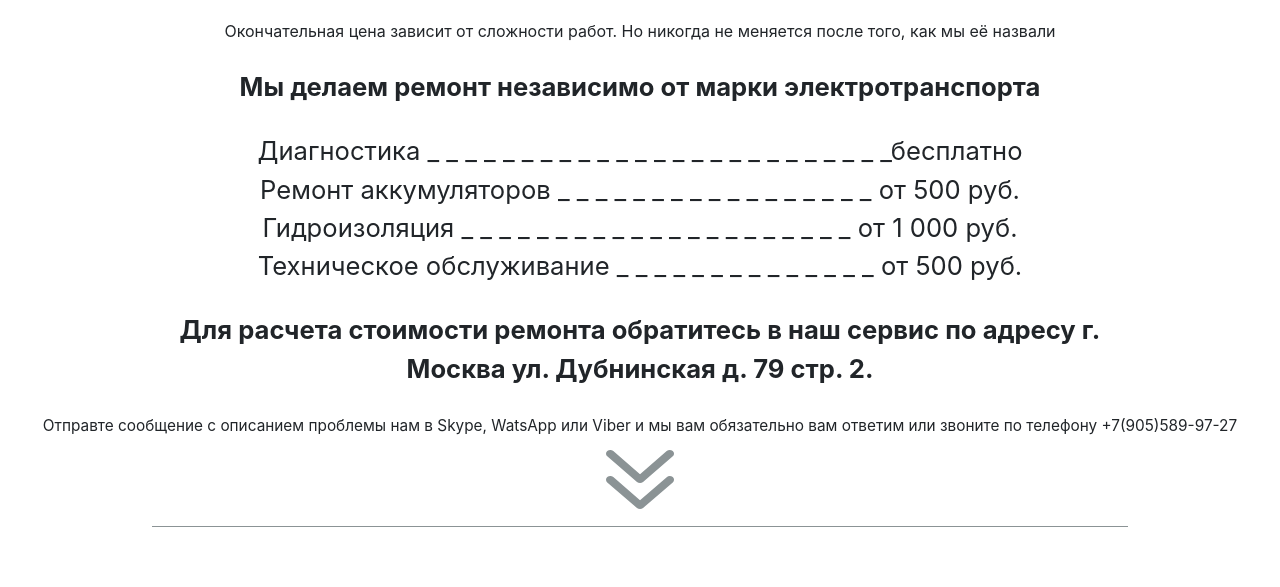
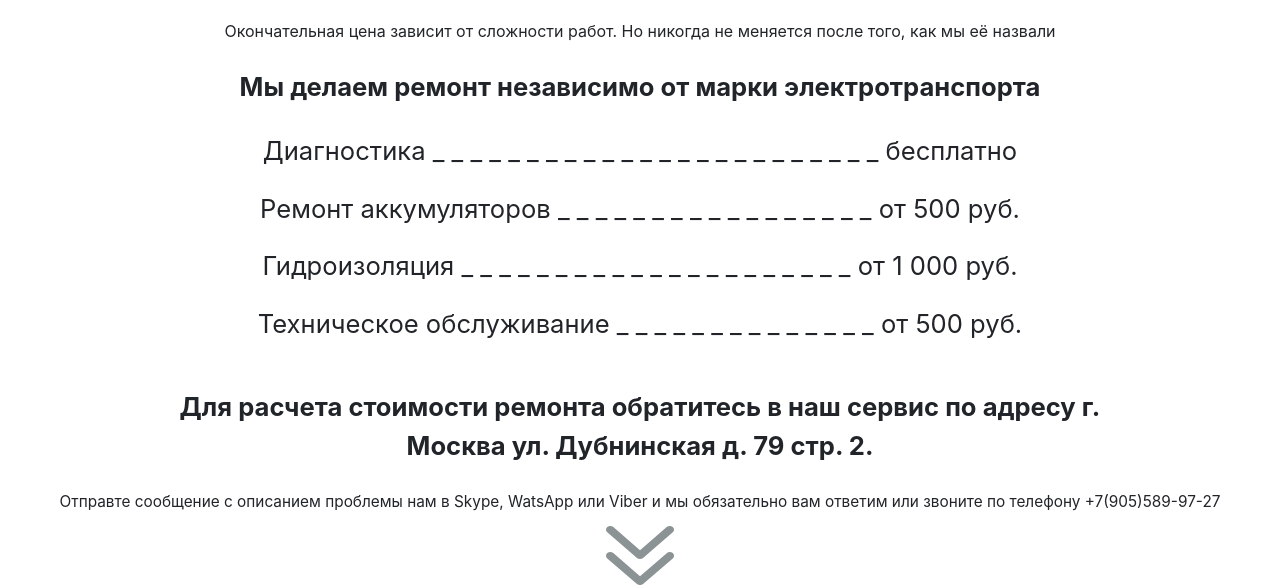
Before and after one commit to elmuza/elmov, a React (Create React App) app: page / in a window 1280 px wide. Shown: the part 2400-2987 px from the top of the page. Built offline with nearby package versions, Linux system fonts and the light colour scheme.

Commit message:
добавлен тег  descriptoin

```diff
--- a/public/index.html
+++ b/public/index.html
@@ -3,17 +3,19 @@
   <head>
     <meta charset="utf-8" />
     <link rel="icon" href="%PUBLIC_URL%/favicon.ico" />
+    <link rel=“canonical” href=“https://electric-movement.ru/” />
     <meta name="viewport" content="width=device-width, initial-scale=1" />
     <meta name="theme-color" content="#000000" />
+    <meta name="yandex-verification" content="ea71415c03f20d08" />
     <meta
       name="description"
-      content="Web site created using create-react-app"
+      content="Ремонт самокатов, сигвеев, гироскутеров и других видов электротранспорта в Москве по самым доступным ценам. Также осуществляем услуги по гидроизоляции и изготовлению аккумуляторов. Наш адрес г. Москва ул. Дубнинская д. 79 стр. 2."
     />
     <meta name="keywords" lang="ru" content="ремонт, электросамокат, моноколесо, гироскутер, дешевый ремонт, Москва, гидроизоляция">
     <meta name="robots" content="index, follow">
     <link rel="stylesheet" href="https://cdn.jsdelivr.net/npm/bootstrap@4.5.3/dist/css/bootstrap.min.css" integrity="sha384-TX8t27EcRE3e/ihU7zmQxVncDAy5uIKz4rEkgIXeMed4M0jlfIDPvg6uqKI2xXr2" crossorigin="anonymous">
     <link rel="manifest" href="%PUBLIC_URL%/manifest.json" />
-    <title>Ремонт электротранспорта</title>
+    <title>Ремонт электротранспорта в Москве</title>
   </head>
   <body>
     <noscript>You need to enable JavaScript to run this app.</noscript>
--- a/src/App.css
+++ b/src/App.css
@@ -156,6 +156,10 @@ h3 {
   font-size: 2vw;
   margin: 2vw 10vw;
 }
+
+.pricelist div {
+  padding-bottom: 1.5vw;
+}
 .contact {
   font-size: 2vw;
   font-weight: bold;
--- a/src/App.js
+++ b/src/App.js
@@ -77,7 +77,7 @@ function App() {
         <div className='text-center advert'>Мы делаем ремонт независимо от марки электротранспорта</div>
 
         <div className='text-center pricelist'>
-          <div>Диагностика _ _ _ _ _ _ _ _ _ _ _ _ _ _ _ _ _ _ _ _ _ _ _ _ _бесплатно</div>
+          <div>Диагностика _ _ _ _ _ _ _ _ _ _ _ _ _ _ _ _ _ _ _ _ _ _ _ _ бесплатно</div>
           <div>Ремонт аккумуляторов _ _ _ _ _ _ _ _ _ _ _ _ _ _ _ _ _ от 500 руб. </div>
           <div>Гидроизоляция _ _ _ _ _ _ _ _ _ _ _ _ _ _ _ _ _ _ _ _ _ от 1 000 руб. </div>
           <div>Техническое обслуживание _ _ _ _ _ _ _ _ _ _ _ _ _ _ от 500 руб. </div>
@@ -85,7 +85,7 @@ function App() {
 
         <div className='text-center advert'>Для расчета стоимости ремонта обратитесь в наш сервис по адресу г. Москва ул. Дубнинская д. 79 стр. 2. </div>
 
-        <div className='question text-center'>Отправте сообщение с описанием проблемы нам в Skype, WatsApp или Viber и мы вам обязательно  вам ответим или звоните по телефону +7(905)589-97-27 </div>
+        <div className='question text-center'>Отправте сообщение с описанием проблемы нам в Skype, WatsApp или Viber и мы обязательно  вам ответим или звоните по телефону +7(905)589-97-27 </div>
 
         <Arrow link="#contacts" />
       </div>
--- a/src/components/arrow/myArrow.module.scss
+++ b/src/components/arrow/myArrow.module.scss
@@ -3,7 +3,12 @@
   margin-bottom: 2vh;
   margin-top: 1vw;
   z-index: 1;
+  transition: 1s;
 }
+
+svg path:hover {
+  fill: rgb(22, 21, 21);
+ }
 
 .line {
   border-bottom: 1px solid #8B9395;
--- a/src/components/figure/Figure.jsx
+++ b/src/components/figure/Figure.jsx
@@ -4,7 +4,7 @@ import styles from './figure.module.scss'
 export const Figure = ({service: {img, alt, figcaption}}) => {
   return (
     <figure className={`figure ${styles.page3Figure}`}>
-      <img src={img} alt={alt} className='img-fluid  mx-auto d-flex align-items-start' />
+      <img src={img} alt={alt} className={`img-fluid mx-auto d-flex align-items-start `} />
       <figcaption className={`${styles.caption} text-center overflow-wrap`}>{figcaption}</figcaption>
     </figure>
   )
--- a/src/components/figure/figure.module.scss
+++ b/src/components/figure/figure.module.scss
@@ -6,9 +6,14 @@
   box-shadow:0px 4px 6px rgba(0, 0, 0, 0.25);
   border-color: #939393;
   margin: 1.56vw;
+  transition: 0.5s;
   }
 
 .caption {
   font-size: 1.2vw;
   color: #0C1A02;
 }
+
+.page3Figure:hover {
+  transform: scale(1.05); /* Увеличиваем масштаб */
+ }
```
